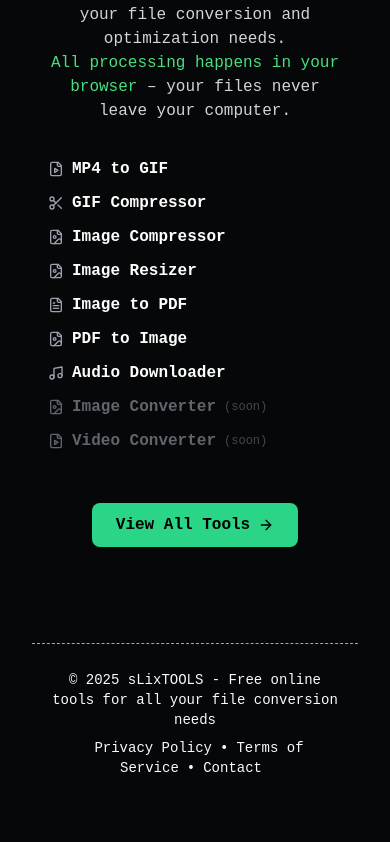
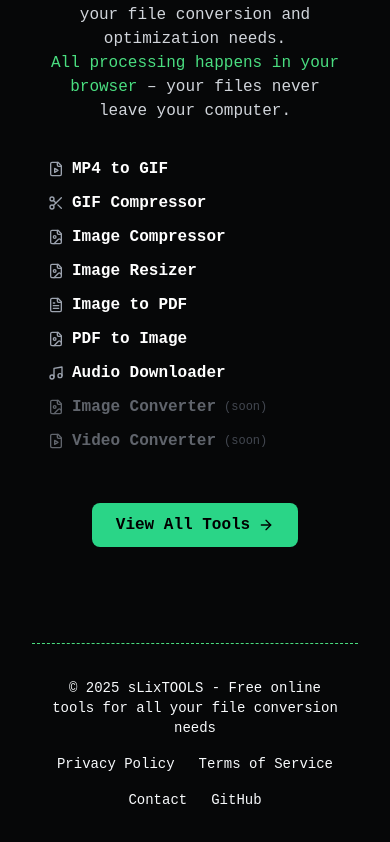
Before and after one commit to sLix1337x/sLixTOOLS, a React (Vite) app: page / in a window 390 px wide. Shown: the part 1247-2089 px from the top of the page. Built offline with nearby package versions, Linux system fonts and the light colour scheme.

Commit message:
Update: Enhance footer with responsive design, GitHub link and React Router Link components

```diff
--- a/src/App.tsx
+++ b/src/App.tsx
@@ -3,7 +3,7 @@
 import { Toaster as Sonner } from "@/components/ui/sonner";
 import { TooltipProvider } from "@/components/ui/tooltip";
 import { QueryClient, QueryClientProvider } from "@tanstack/react-query";
-import { BrowserRouter, Routes, Route, useLocation, HashRouter } from "react-router-dom";
+import { BrowserRouter, Routes, Route, useLocation, HashRouter, Link } from "react-router-dom";
 import { HelmetProvider } from "react-helmet-async";
 
 // Page imports
@@ -60,16 +60,22 @@ const AppContent = () => {
         </Routes>
       </main>
 
-      <footer className={`border-t border-dashed border-green-400 py-4 ${location.pathname === '/contact' ? 'mt-0' : 'mt-8'}`}>
+      <footer className={`border-t border-dashed border-green-400 py-6 ${location.pathname === '/contact' ? 'mt-0' : 'mt-8'}`}>
+        <div className="container mx-auto px-4">
+          <div className="flex flex-col md:flex-row justify-between items-center">
+            <div className="mb-3 md:mb-0 text-center md:text-left">
+              <p className="text-sm">© {new Date().getFullYear()} sLixTOOLS - Free online tools for all your file conversion needs</p>
+            </div>
 
-        <div className="container mx-auto px-4 text-center text-sm">
-          <p>© {new Date().getFullYear()} sLixTOOLS - Free online tools for all your file conversion needs</p>
-          <div className="mt-2">
-            <a href="/privacy-policy" className="mx-2 hover:text-pink-400 transition-colors">Privacy Policy</a>
-            <span>•</span>
-            <a href="/terms-of-service" className="mx-2 hover:text-pink-400 transition-colors">Terms of Service</a>
-            <span>•</span>
-            <a href="/contact" className="mx-2 hover:text-pink-400 transition-colors">Contact</a>
+            <div className="flex flex-wrap justify-center md:justify-end gap-2 md:gap-4 text-sm">
+              <Link to="/privacy-policy" className="px-2 py-1 hover:text-pink-400 transition-colors duration-200">Privacy Policy</Link>
+              <span className="hidden md:inline">•</span>
+              <Link to="/terms-of-service" className="px-2 py-1 hover:text-pink-400 transition-colors duration-200">Terms of Service</Link>
+              <span className="hidden md:inline">•</span>
+              <Link to="/contact" className="px-2 py-1 hover:text-pink-400 transition-colors duration-200">Contact</Link>
+              <span className="hidden md:inline">•</span>
+              <a href="https://github.com/sLix1337x/sLixTOOLS" target="_blank" rel="noopener noreferrer" className="px-2 py-1 hover:text-pink-400 transition-colors duration-200">GitHub</a>
+            </div>
           </div>
         </div>
       </footer>
```
